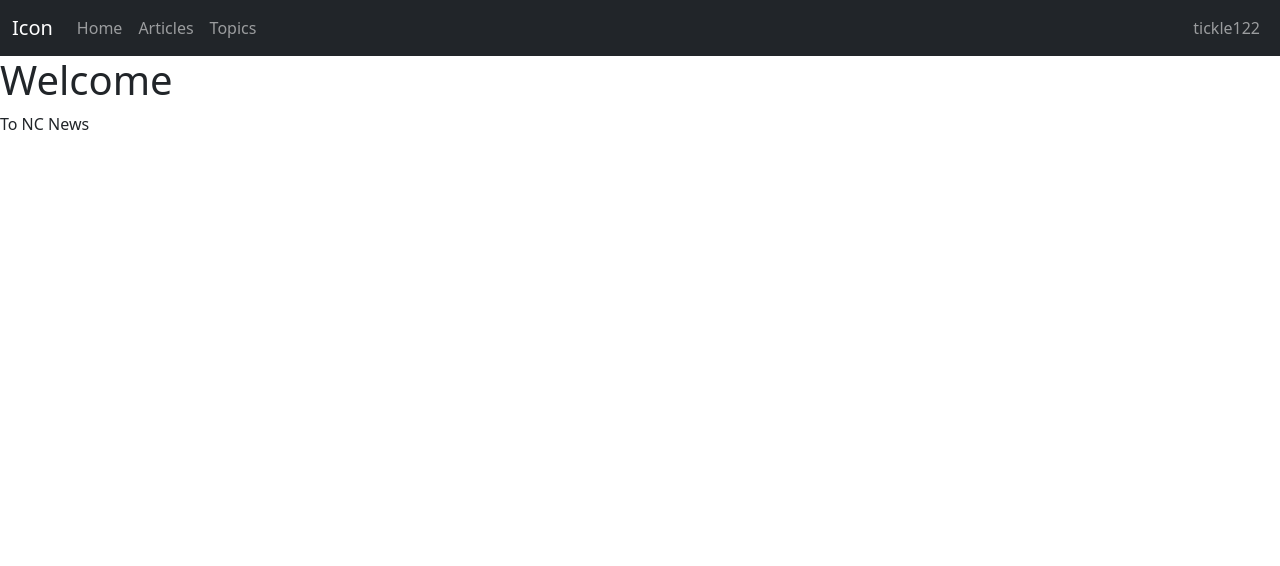
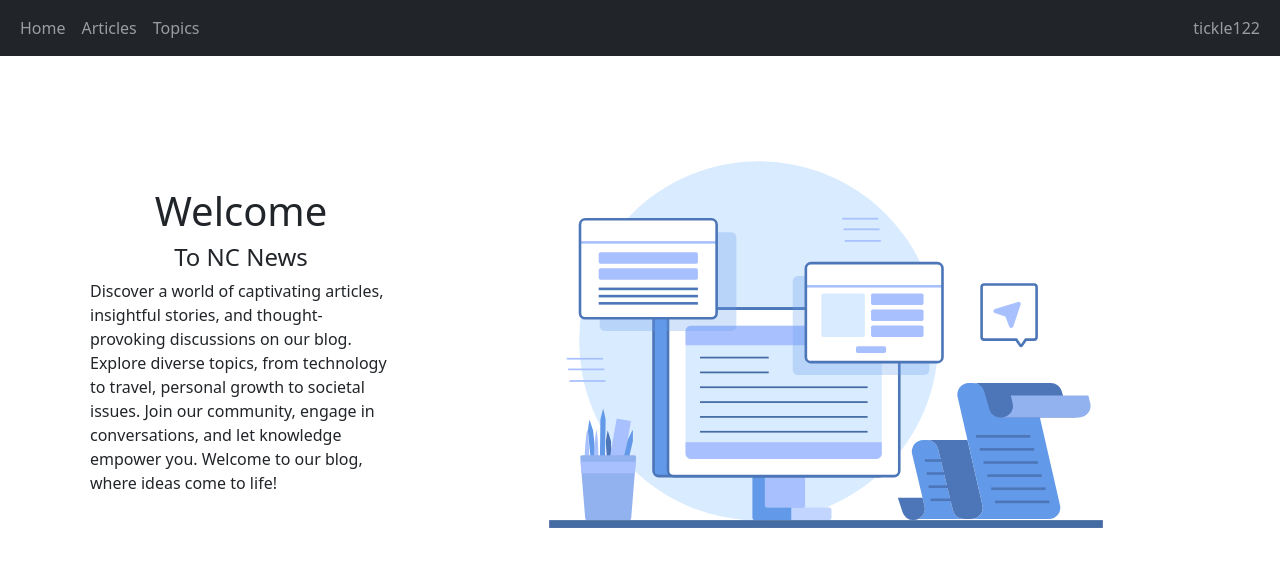
Before and after one commit to Castelli87/nc-news, a React (Vite) app: page / in a window 1280 px wide. Shown: the top 566 px of the page. Built offline with nearby package versions, Linux system fonts and the light colour scheme.

Commit message:
Change the HomePage, all the creation times

```diff
--- a/package.json
+++ b/package.json
@@ -12,6 +12,7 @@
   "dependencies": {
     "axios": "^1.4.0",
     "bootstrap": "^5.2.3",
+    "bootstrap-icons": "^1.10.5",
     "react": "^18.2.0",
     "react-bootstrap": "^2.7.4",
     "react-dom": "^18.2.0",
--- a/src/App.css
+++ b/src/App.css
@@ -1,23 +1,23 @@
-
-.card{
+.card {
   width: 350px;
   display: flex;
   align-items: center;
   margin: 20px;
   padding: 20px;
   border: solid black 2px;
-
 }
-.card img{
+.card img {
   width: 300px;
 }
-.articleList{
+
+.articleList {
   display: flex;
   flex-direction: column;
   padding: 20px;
   margin: 20px;
   align-items: center;
 }
+
 
 .mainCard{
   display: flex;
@@ -28,30 +28,28 @@ align-items: center;
   border: solid black 1px;
   padding: 15px;
   border-radius: 15px;
+}
+.mainCard img {
+  max-width: 480px;
+  border-radius: 12px;
+}
 
-}
-.mainCard img{
-  max-width: 480px;
-  border-radius: 12px;}
-
-.wrapperLoading{
+.wrapperLoading {
   display: flex;
   align-items: center;
   justify-content: center;
   margin: 60px;
-
 }
 
-.wrapperComment{
-  width: 470px;;
+.wrapperComment {
+  width: 470px;
   border: solid black 1px;
   border-radius: 5px;
   padding: 5px;
   margin: 10px;
 }
-.wrapperComment button{
+.wrapperComment button {
   width: min-content;
-
 }
 
 .form {
@@ -60,10 +58,31 @@ margin: 60px;
   width: 470px;
 }
 
-.form textarea,label,button{
+.form textarea,
+label,
+button {
   margin: 5px;
   width: 100%;
 }
-.form button{
-  width:min-content;
+.form button {
+  width: min-content;
 }
+.homeSection{
+  display: flex;
+  align-items: center;
+  justify-content: center;
+  margin: 20px;
+}
+.homeDescription {
+  display: flex;
+  align-items: center;
+  justify-content: center;
+  flex-direction: column;
+  margin-top: 25px ;
+  margin-left: 70px;
+
+}
+.homeImage{
+  width: 70%;
+  height:60%
+}
--- a/src/Components/ArticleCard.jsx
+++ b/src/Components/ArticleCard.jsx
@@ -15,7 +15,7 @@ function ArticleCard({article}){
         <h2>{article.title}</h2>
         <h3>{article.topic}</h3>
         <p>Author: {article.author}</p>
-        <p>Created: {article.created_at}</p>
+        <p>Created: {article.created_at.slice(0,10)} {article.created_at.slice(11,19)}</p>
         <Link to={`/articles/${article.article_id}`}>Read Me</Link>
 
       </div>
--- a/src/Components/ArticleMainCard.jsx
+++ b/src/Components/ArticleMainCard.jsx
@@ -120,7 +120,7 @@ function ArticleMainCard() {
         <button onClick={handleClick} disabled={hasClicked}>👍</button> {currentArticle.votes}
       </p>
       {error ? ( <p>Somenthing Went Wrong!!!Refresh the page and try again</p>):null}
-      <p>{currentArticle.created_at}</p>
+      <p>{currentArticle.created_at.slice(0,10)} {currentArticle.created_at.slice(11,19)}</p>
 
       <form className="form" onSubmit={handleSubmit} >
         <label htmlFor="newComment">Comment here:</label>
--- a/src/Components/CommentsList.jsx
+++ b/src/Components/CommentsList.jsx
@@ -22,7 +22,7 @@ function CommentsList({comments,isCommentsLoading}) {
               <strong>{comment.body}</strong>
             </p>
             <p>
-              {comment.author} | {comment.created_at}
+              {comment.author} | {comment.created_at.slice(0,10) } {comment.created_at.slice(11,19)}
             </p>
             <p>
               <button>👍</button> {comment.votes}
--- a/src/Components/Home.jsx
+++ b/src/Components/Home.jsx
@@ -1,11 +1,18 @@
-function Home (){
-return(
-    <header>
+import image from "../../Plan/blogs-and-article.svg";
 
+function Home() {
+  return (
+    <section className="homeSection">
+      <div className="homeDescription">
         <h1>Welcome</h1>
-        <p>To NC News</p>
 
-    </header>
-)}
+        <h4>To NC News</h4>
+        <p>Discover a world of captivating articles, insightful stories, and thought-provoking discussions on our blog. Explore diverse topics, from technology to travel, personal growth to societal issues. Join our community, engage in conversations, and let knowledge empower you. Welcome to our blog, where ideas come to life!</p>
+      </div>
+
+      <img className="homeImage" src={image} alt="laptop image " />
+    </section>
+  );
+}
 
 export default Home;
--- a/src/Components/NavigationBar.jsx
+++ b/src/Components/NavigationBar.jsx
@@ -11,7 +11,6 @@ function NavigationBar() {
   return (
     <Navbar bg="dark" variant="dark">
       <Container fluid>
-        <Navbar.Brand href="/">Icon</Navbar.Brand>
         <Nav className="me-auto">
           <Nav.Link href="/">Home</Nav.Link>
           <Nav.Link href="/articles">Articles</Nav.Link>
```
Also changed, not shown: Plan/blogs-and-article.svg (added), 1 other file (tests, documents, lock files or other folders). Lines whose indentation alone changed are shown as unchanged.
